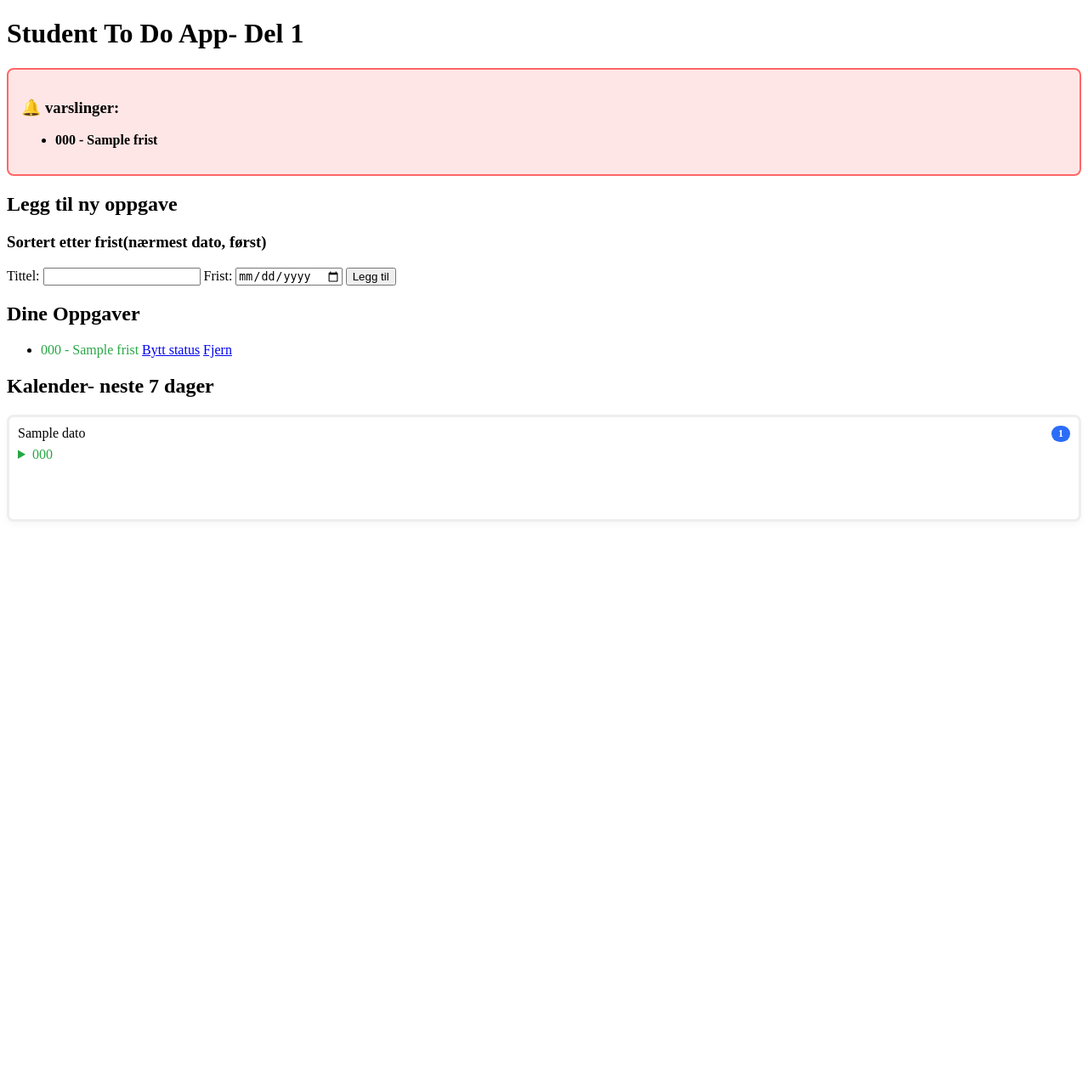
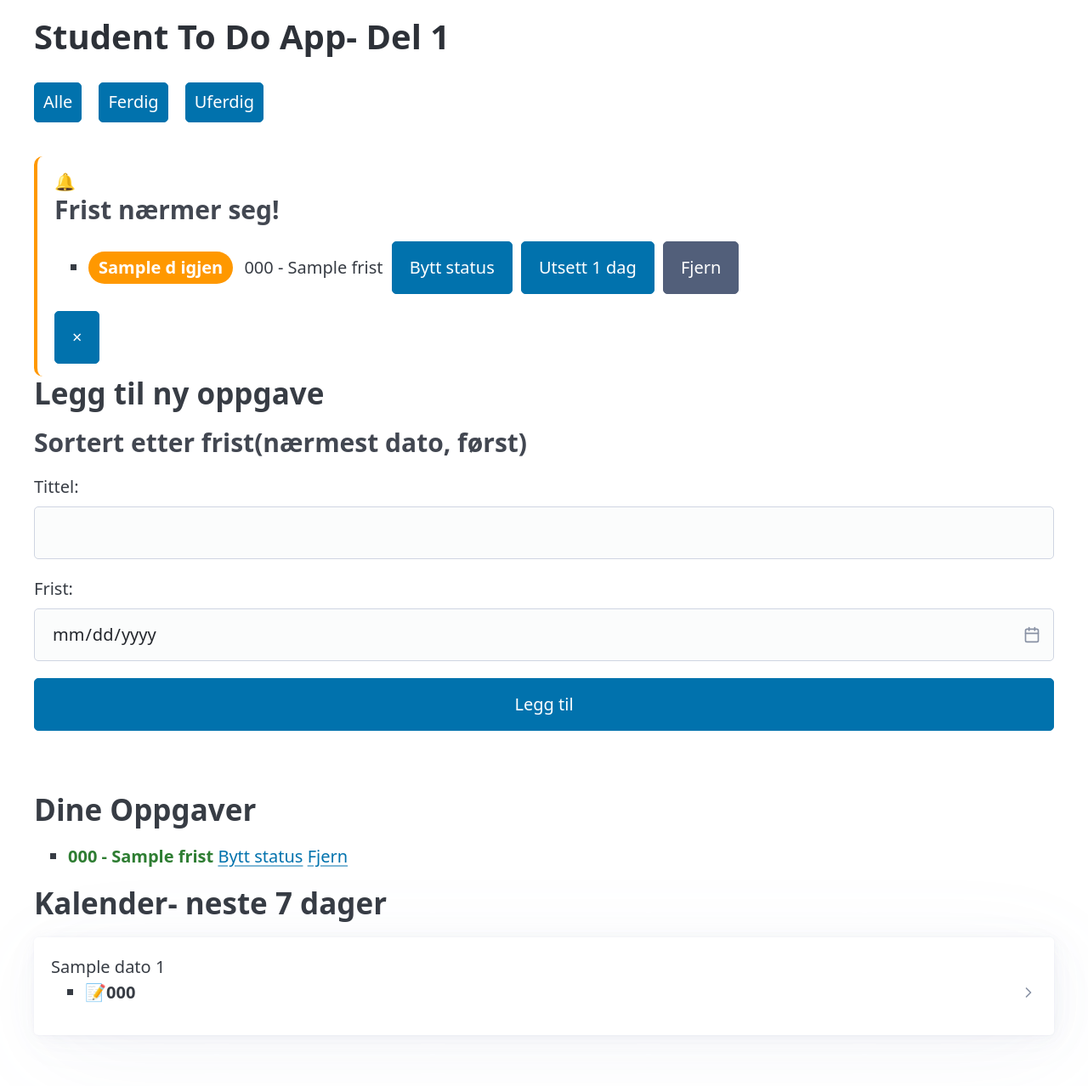
Before and after one commit to hovligens/StudentToDo, a Flask app: template templates/index.html in a window 1280 px wide. Shown: the whole page at 85% size. Before the commit the page ends 614 px from the top, so only its background shows below. Run offline with Flask 3, Linux system fonts and the light colour scheme; the template is opened without the code that fills it: most values are stand-ins (such as "Sample title", 1, 10 or a date in 2020); some libraries are stand-ins or nearby versions.

Commit message:
redifined prototype, assignment 3

```diff
--- a/app.py
+++ b/app.py
@@ -29,10 +29,10 @@ def home():
         filtrerte = oppgaver
 
 
-    varslinger= services.varslinger(dager=3)
+    varslinger= services.varslinger_fra_liste(oppgaver, dager=3)
     kalender = services.neste_7_dager_gruppe(filtrerte)
 
-    return render_template("index.html", oppgaver=oppgaver, varslinger=varslinger,kalender=kalender,filter_val=f )
+    return render_template("index.html", oppgaver=filtrerte, varslinger=varslinger,kalender=kalender,filter_val=f )
 
 
 
@@ -47,5 +47,12 @@ def status(index):
     services.status(index)
     return redirect(url_for("home"))
 
+
+@app.route("/snooze/<int:index>")
+def snooze(index):
+    services.snooze(index, days=1)
+    return redirect(url_for("home"))
+
+
 if __name__== "__main__":
     app.run(debug=True)
--- a/services.py
+++ b/services.py
@@ -53,14 +53,64 @@ def varslinger(dager=3):
         if 0 <= (frist-idag ).days <= dager:
             narmest.append(oppgave)
     return narmest
+#tredje runde, ekstra
+
+def add_days(iso_date:str, days: int) ->str:
+    d=datetime.strptime(iso_date,"%Y-%m-%d").date()
+    return (d+timedelta(days=days)).isoformat()
+
+def snooze(index: int, days: int = 1 ):
+    oppgaver = les_oppgaver()
+    if 0 <= index < len(oppgaver):
+        frist = oppgaver[index].get("frist")
+        if frist:
+            oppgaver[index]["frist"]= add_days(frist, days)
+            skriv_oppgaver(oppgaver)
+
+
+def varslinger_fra_liste(oppgaver, dager=3):
+    idag=date.today()
+    result = []
+    for o in oppgaver:
+        try:
+            frist_d=datetime.strptime(o["frist"], "%Y-%m-%d").date()
+        except Exception:
+            continue
+        days_left = (frist_d - idag).days
+        if 0 <= days_left <=dager:
+            kopiert=dict(o)
+            kopiert["days_left"]= days_left
+            result.append(kopiert)
+    return result
+
+
+
+
+
 
 # kalender
 
 def neste_7_dager_gruppe(oppgaver):
     idag = date.today()
-    grupper = { (idag + timedelta(days=i)).isoformat():[]for i in range(7) }
+    dag_keys= { (idag + timedelta(days=i)).isoformat():[]for i in range(7) }
+    grupper = {d: [] for d in dag_keys}
+    fremtidige = []
+
     for o in oppgaver:
         frist = o.get("frist")
-        if frist in grupper:
-            grupper[frist].append(o)
-    return [(d, grupper[d]) for d in sorted(grupper.keys())]
+        if not frist:
+            continue
+        try:
+            frist_dato = datetime.strptime(frist, "%Y-%m-%d").date()
+        except Exception:
+            continue
+        if frist_dato<= idag + timedelta(days=6):
+            if frist in grupper:
+                grupper[frist].append(o)
+        else:
+            fremtidige.append(o)
+
+    liste = [(d, grupper[d]) for d in dag_keys]
+    if fremtidige:
+        liste.append(("Senere", fremtidige))
+    return liste
--- a/static/style.css
+++ b/static/style.css
@@ -1,55 +1,36 @@
-.ferdig{
-    color:#28a745;
+.uferdig { color: #c0392b; font-weight: 600; }
+.ferdig { color: #2e7d32; font-weight: 600; }
+
+.varsling-boks {
+    border-left:4px solid #ff9800;
+    margin-top: 1rem;
+    background: var(--pico-card-bavkground-color, var(--pico-background-color));
+    box-shadow: 0 0.5rem 1rem rgba (0,0,0,.08);
+    padding: .75rem 1rem;
+    border-radius: .5rem;
 }
-.uferdig{
-    color:#dc3545;
+.badge-days {
+    display:inline-block;
+    padding: .2rem .6rem;
+    border-radius: 999px;
+    background: #ff9800;
+    color: #fff;
+    font-weight: 600;
+    font-size: .9rrem;
+    margin-right: .4rem;
+}
+.cal-detail p {margin: .25rem 0;}
+.no-tasks { color:#8a8a8a; font-style: italic; }
+
+
+.varsling-actions a[role="button"]{margin-left: .25rem; }
+.calendar-item + .calendar-item {margin-top: .25rem; }
+
+@media (prefers-reduced-mation: no preference) {
+    .varsling-boks {animation: sd-pulse 1.8 ease-in-out infinite alternate; }
 }
 
-
-.varsling-boks {
-    border: 2px solid #ff6666;
-    background-color: #ffe6e6;
-    padding: 15px;
-    margin-bottom: 20px;
-    border-radius: 8px;
-    font-weight:bold;
-
+@keyframes sd-pulse {
+    from {opacity: 1; }
+    to {opacity: .8;}
 }
-
-
-.calendar { margin-top: 20px; }
-.filter-bar {margin-bottom: 10px; }
-.filter-bar a { text-decoration:none; color:#2b6df6; margin: 0 6px; }
-.filter-bar a.active { font-weight:700; }
-
-.week-grid {
-    display: grind;
-    grid-template-columns: repeat(7, 1fr);
-    gap: 12px;
-}
-.day-card {
-    background: #fff;
-    border-radius: 8px;
-    padding: 10px;
-    min-height: 100px;
-    border: solid #eee;
-    box-shadow: 0 4px 8px rgba(0,0,0,0.03);
-}
-.day-header { display:flex; justify-content:space-between; align-items:center; margin-bottom:6px; }
-.day-count {
-    background:#2b6df6; color:white;padding: 2px 8px; border-radius:12px; font-size:12px; font-weight:700;
-}
-.mini-list {list-style:none; padding:0; margin:0; display:flex;flex-direction:column; gap:.8px;}
-.calandar-item{padding:6px 8px; border-radius:6px; font-size: 14px; cursor: pointer;}
-.calander-item.uferdig {background: #fff7f7;border:1px solid #ffdede; color:#000;}
-.calander-item.ferdig {background: #f3fff3;border:1px solid #c8f3c8;color:#007a00;opacity:0.9;
-}
-.calendar-item.cal-detail,
-.calendar-item.cal-detail a { text-decoration: none;
-}
-.cal-detail p {margin:6px 0;font-size:13px;}
-.no-tasks {color:#777; font-size:13px;}
-
-@media (max-width:900px) {
-    .week-grid {grid-template-columns: repeat(2, 1fr);}
-}
--- a/templates/index.html
+++ b/templates/index.html
@@ -3,19 +3,52 @@
 <head>
     <meta charset="UTF-8">
     <title>Student To Do</title>
+    <link rel="stylesheet" href="https://cdn.jsdelivr.net/npm/@picocss/pico@2/css/pico.min.css">
     <link rel="stylesheet" href="{{url_for('static', filename='style.css')}}">
 </head>
 <body>
+    <main class="container">
         <h1>Student To Do App- Del 1</h1>
 
+        <nav>
+            <ul>
+                <li>
+                    <a role="button" href="{{url_for('home', filter='alle')}}" class="{{'secondary' if filter_val == 'alle' else '' }}">Alle
+                    </a>
+                </li>
+                <li>
+                    <a role="button" href="{{ url_for('home', filter='ferdig') }}" class="{{'secondary' if filter_val== 'ferdig' else '' }}">Ferdig
+                    </a>
+                </li>
+                <li>
+                    <a role="button" href="{{ url_for('home', filter='uferdig')}}" class="{{ 'secondary' if filter_val == 'uferdig' else '' }}">Uferdig
+                    </a>
+                </li>
+            </ul>
+        </nav>
+
+
         {% if varslinger %}
-    <div class="varsling-boks">
-        <h3>🔔 varslinger:</h3>
-        <ul>
-            {% for oppgave in varslinger %}
-                <li class="varsling">{{ oppgave.tittel }} - {{oppgave.frist}}</li>
+        <div class="varsling-boks" id="varslingBox">
+            <span class="varsling-ikon">🔔</span>
+            <div class="varsling-innhold">
+                <h3>Frist nærmer seg!</h3>
+                <ul class="varsling-liste">
+                    {% for v in varslinger %}
+                    <li class="varsling-linje">
+                        <span class="badge-days">{{ 'i dag' if v.days_left == 0 else v.days_left ~ ' d igjen' }}</span>
+                        <span class="varsling-tekst">{{ v.tittel}} - {{ v.frist }}</span>
+                        <span class="varsling-actions">
+                            <a role="button" href="{{ url_for('status' , index=v.__global_index) }}">Bytt status</a>
+                            <a role="button" href="{{ url_for('snooze', index=v.__global_index) }}">Utsett 1 dag</a>
+                            <a role="button" class="secondary" href="{{ url_for('fjern', index=v.__global_index) }}">Fjern</a>
+                        </span>
+                    </li>
                     {% endfor %}
                 </ul>
+            </div>
+            <button class="varsling-close" aria-label="Lukk" title="Lukk" onclick="closeVarsel()">×</button>
+
         </div>
         {% endif %}
 
@@ -38,8 +71,8 @@
                 <span class="{{ 'ferdig' if oppgave.ferdig else 'uferdig' }}">
                     {{ oppgave.tittel }} - {{ oppgave.frist }}
                 </span>
-            <a href="{{ url_for('status', index=loop.index0) }}">Bytt status</a>
-            <a href="{{ url_for('fjern', index=loop.index0) }}">Fjern</a>
+                <a href="{{ url_for('status', index=oppgave.__global_index) }}">Bytt status</a>
+                <a href="{{ url_for('fjern', index=oppgave.__global_index) }}">Fjern</a>
             </li>
             {% else %}
             <li>Ingen Oppgaver Enda</li>
@@ -48,9 +81,9 @@
 
         <section class="calendar">
             <h2> Kalender- neste 7 dager</h2>
-        <div class="week-grid">
+            <div class="grid">
                 {% for dato,oppgaver_på_dato in kalender %}
-                <div class="day-card">
+                    <article>
                         <div class="day-header">
                             <span class="day-date">{{ dato }}</span>
                             <span class="day-count">{{ oppgaver_på_dato|length }}</span>
@@ -61,14 +94,14 @@
                                 {% for o in oppgaver_på_dato %}
                                 <li>
                                     <details class="calendar-item {{ 'ferdig' if o.ferdig else 'uferdig' }}">
-                                            <summary>{{o.tittel}}</summary>
+                                        <summary>📝{{o.tittel}}</summary>
                                         <div class="cal-detail">
                                             <p>Frist: {{ o.frist }}</p>
                                             <p>Status: {{ "Ferdig" if o.ferdig else "Uferdig" }}</p>
                                             <p>
-                                                    <a href="{{url_for('status', index=o.__global_index)}}">Bytt status</a>
+                                                <a role="button" href="{{ url_for('status', index=o.__global_index) }}">Bytt status</a>
 
-                                                    <a href="{{url_for('fjern', index=o.__global_index)}}>Fjern</a>
+                                                <a role="button" class="secondary" href="{{ url_for('fjern', index=o.__global_index) }}">Fjern</a>
                                             </p>
                                         </div>
                                     </details>
@@ -79,10 +112,22 @@
                         <div class="no-tasks">Ingen oppgaver</div>
                         {% endif %}
                         </div>
-                </div>
+                    </article>
                 {% endfor %}
             </div>
-    </select>
-
+        </section>
+    </main>
+    <script>
+        (function(){
+            const box = document.getElementById("varslingBox");
+            if (!box) return;
+            const KEY= "varslingDismissedSession";
+            if (sessionStorage.getItem(KEY)=="1") { box.remove(); return; }
+            window.closeVarsel= function() {
+                try {sessionStorage.setItem(KEY, "1"); } catch (e) {}
+                box.style.opacity = 0; setTimeout (()=> box.remove(), 300);
+            };
+        })();
+    </script>
 </body>
 </html>
```
Also changed, not shown: test_app.py (+28 -1 lines). Lines whose indentation alone changed are shown as unchanged.
